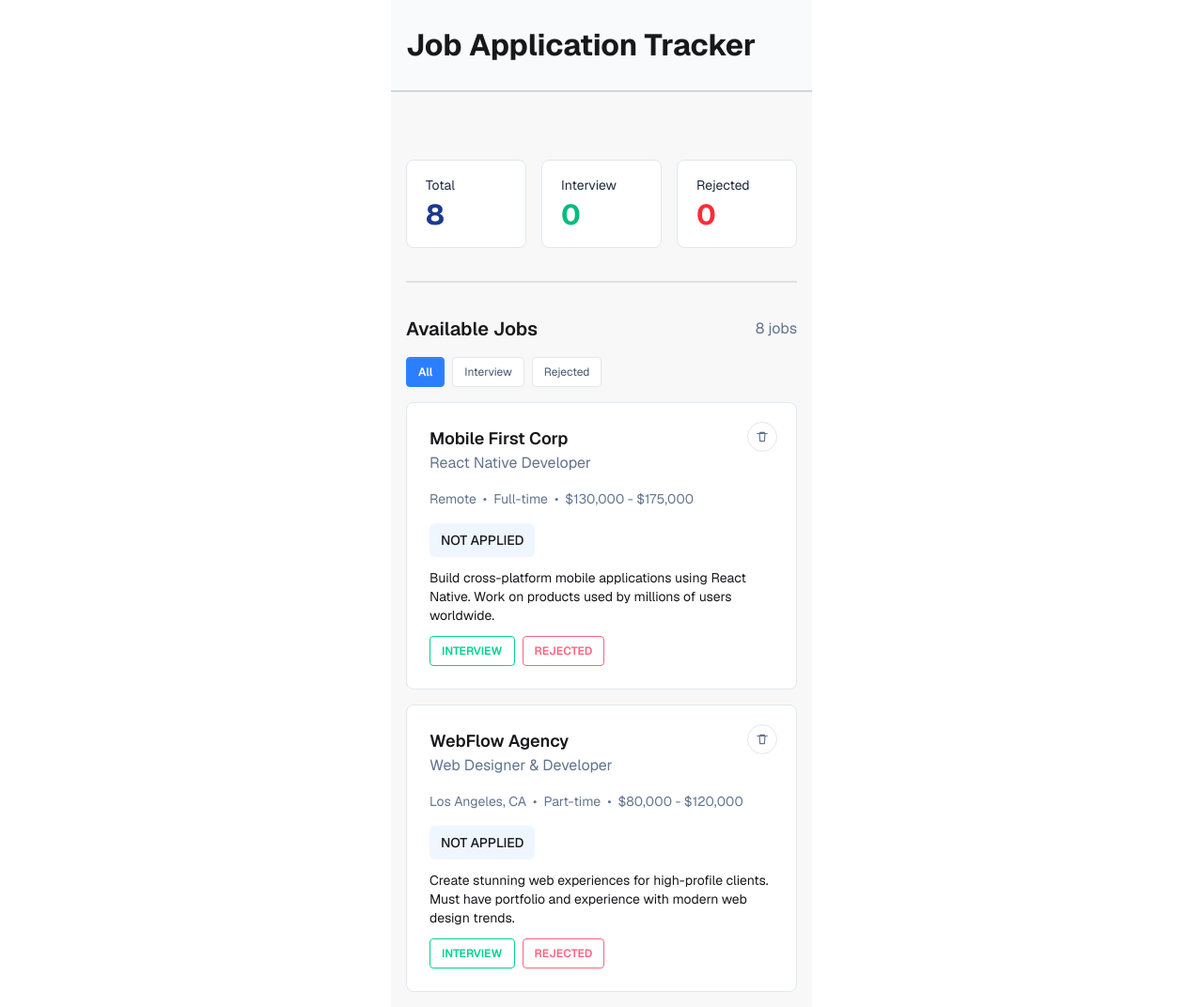
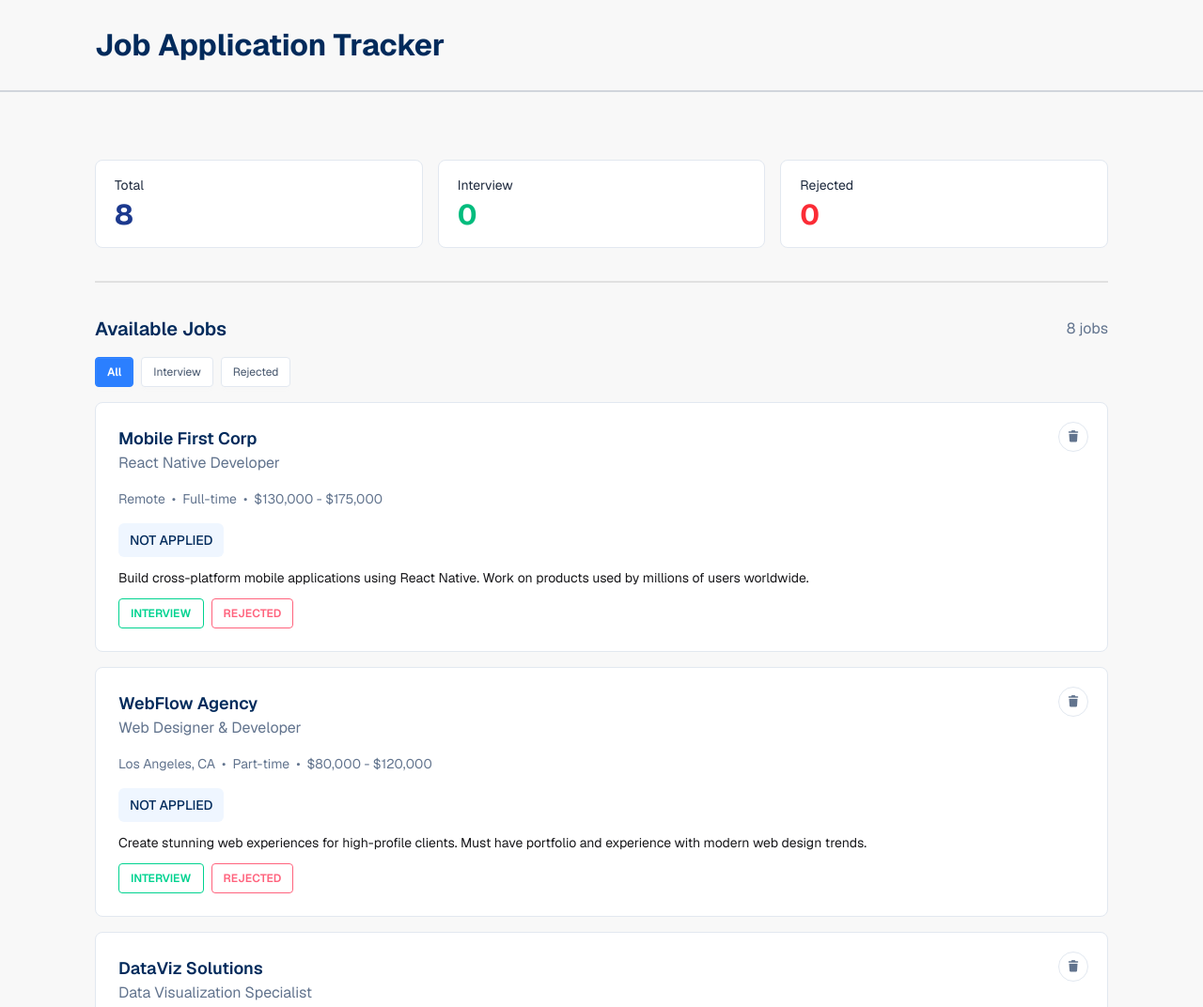
Before and after one commit to bossBAby1128/Assignment_04, a plain HTML site: page index.html in a window 1280 px wide. Shown: the top 1072 px of the page at 94% size. Drawn offline with nearby package versions, Linux system fonts and the light colour scheme.

Commit message:
error fixing_1

```diff
--- a/index.html
+++ b/index.html
@@ -15,20 +15,20 @@
     <!-- <link rel="shortcut icon" href="./pictures/logo.png"> -->
     <!-- icons -->
      <link rel="stylesheet" href="https://cdnjs.cloudflare.com/ajax/libs/font-awesome/7.3.1/css/all.css" integrity="sha512-x9WwyMYBnlXMNQ6kQ/Lyzu1NqIhLQKL5Oq6xByfXuRj7s9CskyCbLv/1IjqzJmXwFXWr0ov6jBV7Qbc0hh9nHg==" crossorigin="anonymous" referrerpolicy="no-referrer">
-    <!-- <style type="text/tailwindcss">
+    <style type="text/tailwindcss">
       @theme {
-        --color-clifford: #da373d;
+        --color-navy: #012a5b;
       }
-    </style> -->
+    </style>
     <style>
-      *{
+      body {
         font-family: "Geist", sans-serif;
       }
     </style>
   </head>
-  <body class="min-h-screen max-w-md bg-base-200 mx-auto">
-    <header class="border-b-2 border-gray-300 bg-slate-50 sticky top-0 bg-base-200 z-10">
-        <div class="mx-auto w-full max-w-5xl px-4 py-6">
+  <body class="min-h-screen bg-base-200 mx-auto">
+    <header class="border-b-2 border-gray-300 sticky top-0 bg-base-200 z-10">
+        <div class="mx-auto w-full max-w-[1110px] px-4 py-6">
             <h1 class="text-[32px] font-bold text-navy">Job Application Tracker</h1>
         </div>
     </header>
@@ -65,18 +65,20 @@
                 <button class="tab-btn btn btn-sm border-slate-200 bg-white text-xs font-normal normal-case text-slate-600" data-tab="rejected">Rejected</button>
             </div>
 
+            <!-- empty box -->
             <div id="jobs-container" class="flex flex-col gap-4"></div>
 
-
+            <!-- tracker-info -->
             <div id="empty-state" class="hidden">
                 <div class="card min-h-100 items-center justify-center border border-slate-200 bg-white px-4 text-center">
-                <img src="./pictures/assignment_7959593 1.png" alt="">
+                    <img src="./pictures/assignment_7959593 1.png" alt="" class="w-16">
                     <h3 class="mt-5 text-2xl font-bold text-navy">No jobs available</h3>
                     <p class="mt-1 text-slate-500">Check back soon for new job opportunities</p>
                 </div>
             </div>
         </section>
     </main>
+    <!-- javascript file -->
     <script src="script.js"></script>
   </body>
 </html>
--- a/script.js
+++ b/script.js
@@ -25,18 +25,18 @@ const buttonClassMap = {
 
 const activeTabClasses = ["!bg-blue-500", "!border-blue-500", "!text-white", "font-semibold"];
 
-const trashIcon = `<svg width="14" height="14" viewBox="0 0 24 24" fill="none" stroke="currentColor" stroke-width="2" stroke-linecap="round" stroke-linejoin="round"><path d="M3 6h18M8 6V4h8v2m-9 0 1 14h8l1-14"/></svg>`;
+const trashIcon = `<i class="fa-solid fa-trash"></i>`;
 
 let activeTab = "all";
 
-// ---------- common helpers ----------
+//  common function for repeated codes
 const getElement = (elementId) => document.getElementById(elementId);
 const setText = (elementId, value) => { getElement(elementId).textContent = value; };
 const getJobsByStatus = (status) => jobList.filter((job) => job.status === status);
 const getVisibleJobs = () => (activeTab === "all" ? jobList : getJobsByStatus(activeTab));
 const formatJobCount = (count) => `${count} ${count === 1 ? "job" : "jobs"}`;
 
-// One function for both Interview and Rejected buttons
+// common function for both Interview and Rejected buttons
 const updateJobStatus = (jobId, newStatus) => {
   const selectedJob = jobList.find((job) => job.id === jobId);
   selectedJob.status = newStatus;
@@ -49,7 +49,7 @@ const deleteJob = (jobId) => {
   renderAll();
 };
 
-// One function builds both action buttons
+// common function for action buttons
 const createStatusButton = (job, status) => {
   const activeClass = job.status === status ? "btn-active" : "";
   return `<button class="btn btn-sm btn-outline ${buttonClassMap[status]} ${activeClass} uppercase"
@@ -73,7 +73,7 @@ const createJobCard = (job) => `
     </div>
   </article>`;
 
-// ---------- rendering ----------
+// rendering section
 const renderDashboard = () => {
   setText("total-count", jobList.length);
   setText("interview-count", getJobsByStatus("interview").length);
@@ -98,7 +98,7 @@ const renderAll = () => {
   renderJobs();
 };
 
-// ---------- events ----------
+// events section
 getElement("jobs-container").addEventListener("click", (event) => {
   const clickedButton = event.target.closest("button[data-action]");
   if (!clickedButton) return;
```
Lines whose indentation alone changed are shown as unchanged.
